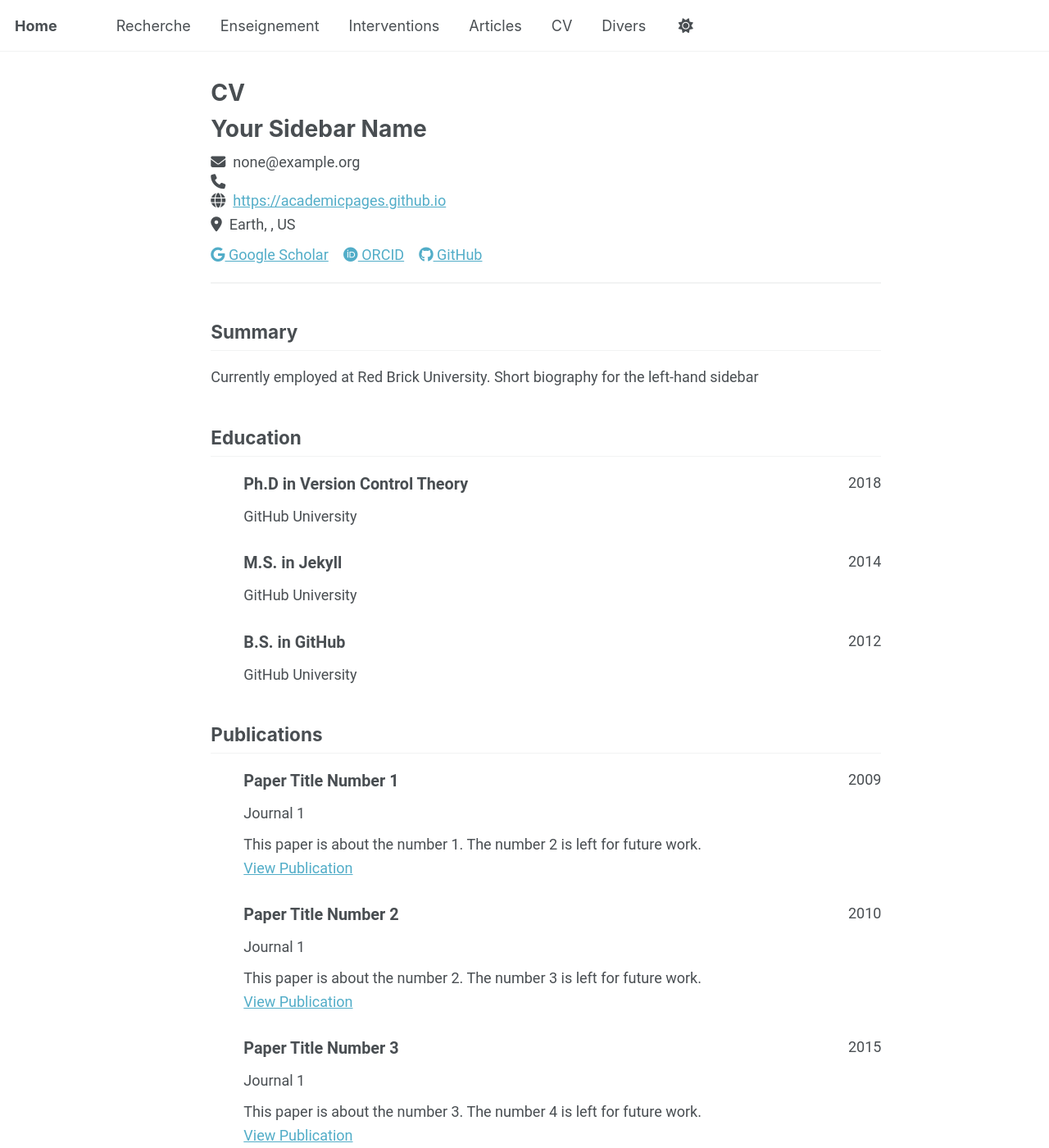
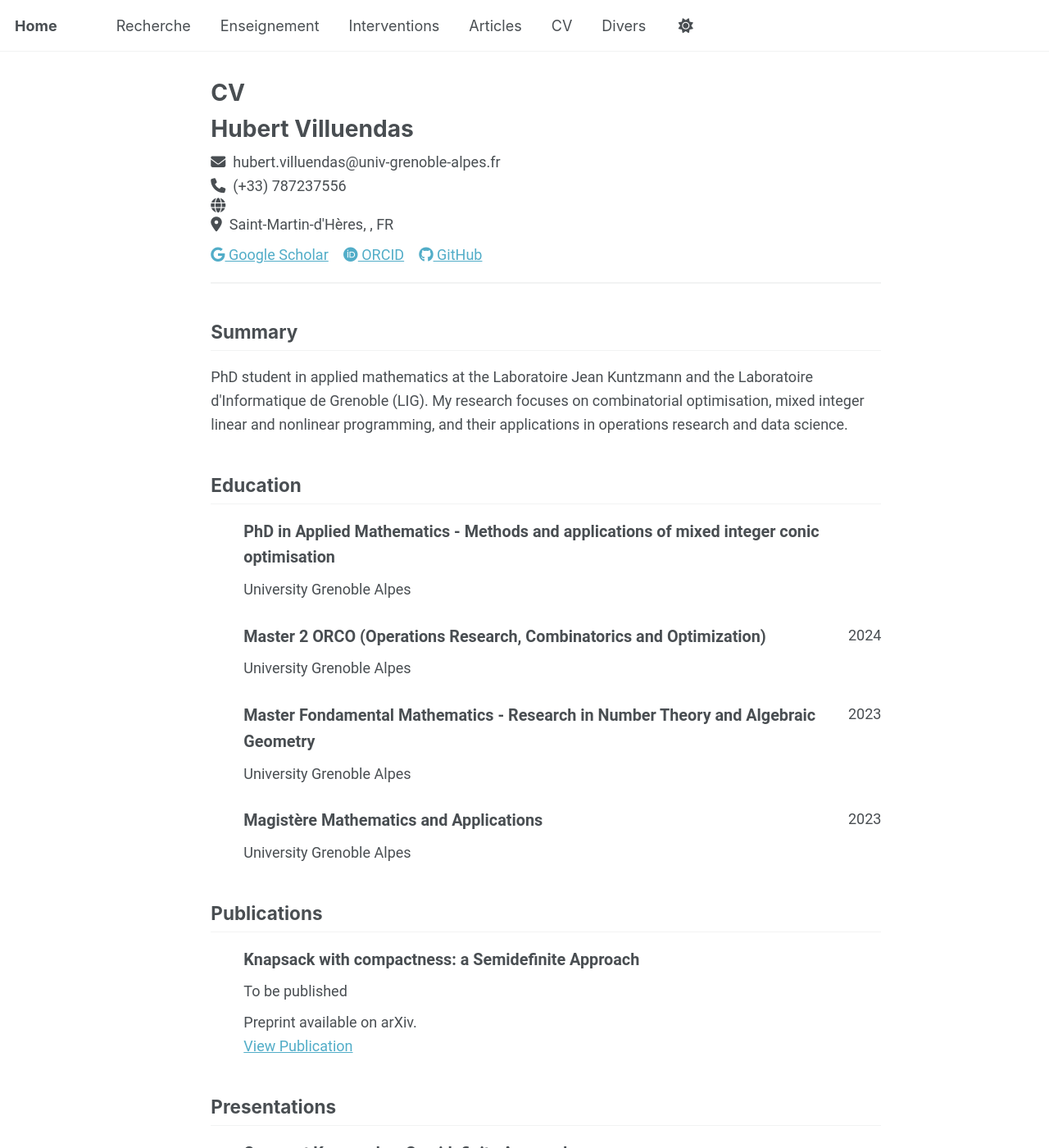
Before and after one commit to HubertVilluendas/hubertvilluendas.github.io, a Jekyll site: the page built from _pages/cv-json.md, in a window 1280 px wide and 1400 px high. Shown: the whole window at 82% size. Built offline with Jekyll 4.4.1, drawn with Linux system fonts in a browser that asks for light colours; a script that is not in the unit is left out; some of the changed text lies outside the part shown.

Commit message:
Mise à jour du CV

```diff
--- a/_data/cv.json
+++ b/_data/cv.json
@@ -1,61 +1,70 @@
 {
   "basics": {
-    "name": "Your Sidebar Name",
-    "email": "none@example.org",
-    "phone": "",
-    "website": "https://academicpages.github.io",
-    "summary": "Currently employed at Red Brick University. Short biography for the left-hand sidebar",
+    "name": "Hubert Villuendas",
+    "email": "hubert.villuendas@univ-grenoble-alpes.fr",
+    "phone": "(+33) 787237556",
+    "website": "",
+    "summary": "PhD student in applied mathematics at the Laboratoire Jean Kuntzmann and the Laboratoire d'Informatique de Grenoble (LIG). My research focuses on combinatorial optimisation, mixed integer linear and nonlinear programming, and their applications in operations research and data science.",
     "location": {
-      "address": "",
+      "address": "Batiment IMAG, 150 Pl. du Torrent",
       "postalCode": "",
-      "city": "Earth",
-      "countryCode": "US",
+      "city": "Saint-Martin-d'Hères",
+      "countryCode": "FR",
       "region": ""
     },
     "profiles": [
       {
         "network": "Google Scholar",
         "username": "",
-        "url": "https://scholar.google.com/citations?user=PS_CX0AAAAAJ"
+        "url": ""
       },
       {
         "network": "ORCID",
         "username": "",
-        "url": "http://orcid.org/yourorcidurl"
+        "url": ""
       },
       {
         "network": "GitHub",
-        "username": "academicpages",
-        "url": "https://github.com/academicpages"
+        "username": "",
+        "url": ""
       }
     ]
   },
   "work": [],
   "education": [
     {
-      "institution": "GitHub University",
-      "area": "Ph.D in Version Control Theory",
-      "studyType": "",
-      "startDate": "",
-      "endDate": "2018",
+      "institution": "University Grenoble Alpes",
+      "area": "PhD in Applied Mathematics - Methods and applications of mixed integer conic optimisation",
+      "studyType": "PhD Thesis",
+      "startDate": "2023",
+      "endDate": "",
       "gpa": null,
       "courses": []
     },
     {
-      "institution": "GitHub University",
-      "area": "M.S. in Jekyll",
-      "studyType": "",
-      "startDate": "",
-      "endDate": "2014",
+      "institution": "University Grenoble Alpes",
+      "area": "Master 2 ORCO (Operations Research, Combinatorics and Optimization)",
+      "studyType": "Master",
+      "startDate": "2023",
+      "endDate": "2024",
       "gpa": null,
       "courses": []
     },
     {
-      "institution": "GitHub University",
-      "area": "B.S. in GitHub",
-      "studyType": "",
-      "startDate": "",
-      "endDate": "2012",
+      "institution": "University Grenoble Alpes",
+      "area": "Master Fondamental Mathematics - Research in Number Theory and Algebraic Geometry",
+      "studyType": "Master",
+      "startDate": "2021",
+      "endDate": "2023",
+      "gpa": null,
+      "courses": []
+    },
+    {
+      "institution": "University Grenoble Alpes",
+      "area": "Magistère Mathematics and Applications",
+      "studyType": "Magistère",
+      "startDate": "2020",
+      "endDate": "2023",
       "gpa": null,
       "courses": []
     }
@@ -66,87 +75,29 @@
   "references": [],
   "publications": [
     {
-      "name": "Paper Title Number 1",
-      "publisher": "Journal 1",
-      "releaseDate": "2009-10-01",
-      "website": "http://academicpages.github.io/files/paper1.pdf",
-      "summary": "This paper is about the number 1. The number 2 is left for future work."
-    },
-    {
-      "name": "Paper Title Number 2",
-      "publisher": "Journal 1",
-      "releaseDate": "2010-10-01",
-      "website": "http://academicpages.github.io/files/paper2.pdf",
-      "summary": "This paper is about the number 2. The number 3 is left for future work."
-    },
-    {
-      "name": "Paper Title Number 3",
-      "publisher": "Journal 1",
-      "releaseDate": "2015-10-01",
-      "website": "http://academicpages.github.io/files/paper3.pdf",
-      "summary": "This paper is about the number 3. The number 4 is left for future work."
-    },
-    {
-      "name": "Paper Title Number 4",
-      "publisher": "GitHub Journal of Bugs",
-      "releaseDate": "2024-02-17",
-      "website": "http://academicpages.github.io/files/paper3.pdf",
-      "summary": "This paper is about fixing template issue #693."
+      "name": "Knapsack with compactness: a Semidefinite Approach",
+      "publisher": "To be published",
+      "releaseDate": "",
+      "website": "https://arxiv.org/abs/2504.17543",
+      "summary": "Preprint available on arXiv."
     }
   ],
   "presentations": [
     {
-      "name": "Talk 1 on Relevant Topic in Your Field",
-      "event": "UC San Francisco, Department of Testing",
-      "date": "2012-03-01",
-      "location": "San Francisco, CA, USA",
+      "name": "Compact Knapsack: a Semidefinite Approach",
+      "event": "ROADEF",
+      "date": "",
+      "location": "",
       "description": ""
     },
     {
-      "name": "Tutorial 1 on Relevant Topic in Your Field",
-      "event": "UC-Berkeley Institute for Testing Science",
-      "date": "2013-03-01",
-      "location": "Berkeley, CA, USA",
-      "description": ""
-    },
-    {
-      "name": "Talk 2 on Relevant Topic in Your Field",
-      "event": "London School of Testing",
-      "date": "2014-02-01",
-      "location": "London, UK",
-      "description": ""
-    },
-    {
-      "name": "Conference Proceeding talk 3 on Relevant Topic in Your Field",
-      "event": "Testing Institute of America 2014 Annual Conference",
-      "date": "2014-03-01",
-      "location": "Los Angeles, CA, USA",
+      "name": "A Semidefinite Approach for the Compact Knapsack",
+      "event": "PGMO",
+      "date": "",
+      "location": "",
       "description": ""
     }
   ],
-  "teaching": [
-    {
-      "course": "Teaching experience 1",
-      "institution": "University 1, Department",
-      "date": "2014-01-01",
-      "role": "Undergraduate course",
-      "description": ""
-    },
-    {
-      "course": "Teaching experience 2",
-      "institution": "University 1, Department",
-      "date": "2015-01-01",
-      "role": "Workshop",
-      "description": ""
-    }
-  ],
-  "portfolio": [
-    {
-      "name": "Portfolio item number 1",
-      "category": "portfolio",
-      "date": "",
-      "url": "",
-      "description": "Short description of portfolio item number 1<br/><img src='/images/500x300.png'>"
-    }
-  ]
+  "teaching": [],
+  "portfolio": []
 }
```
